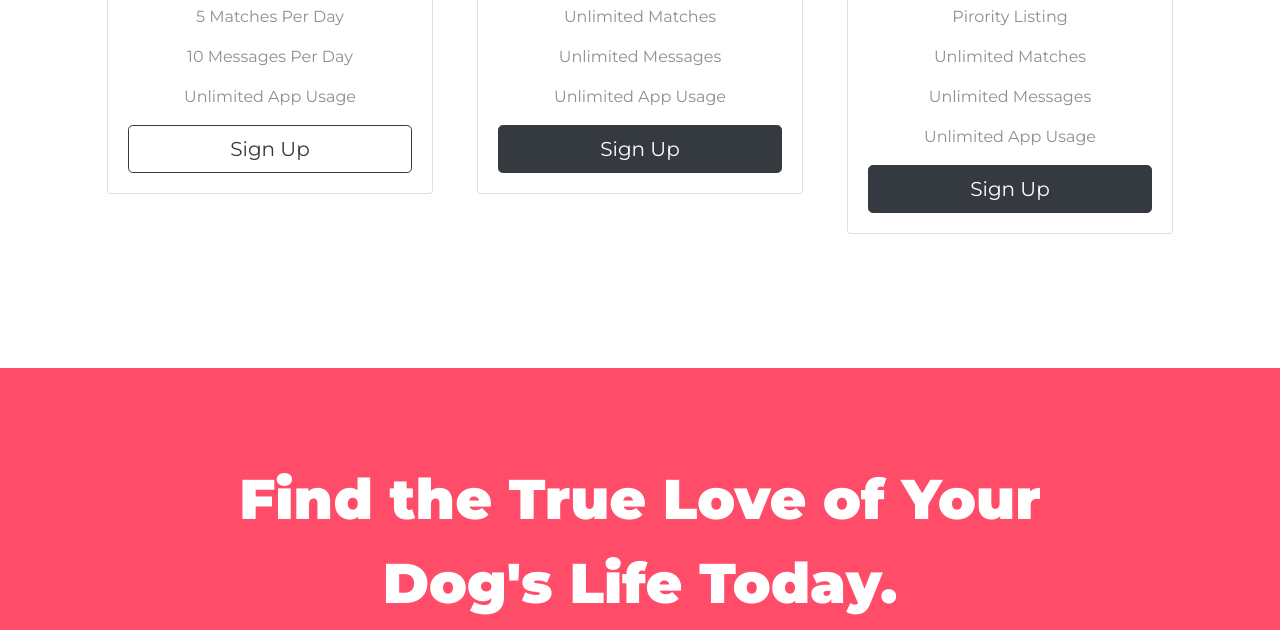
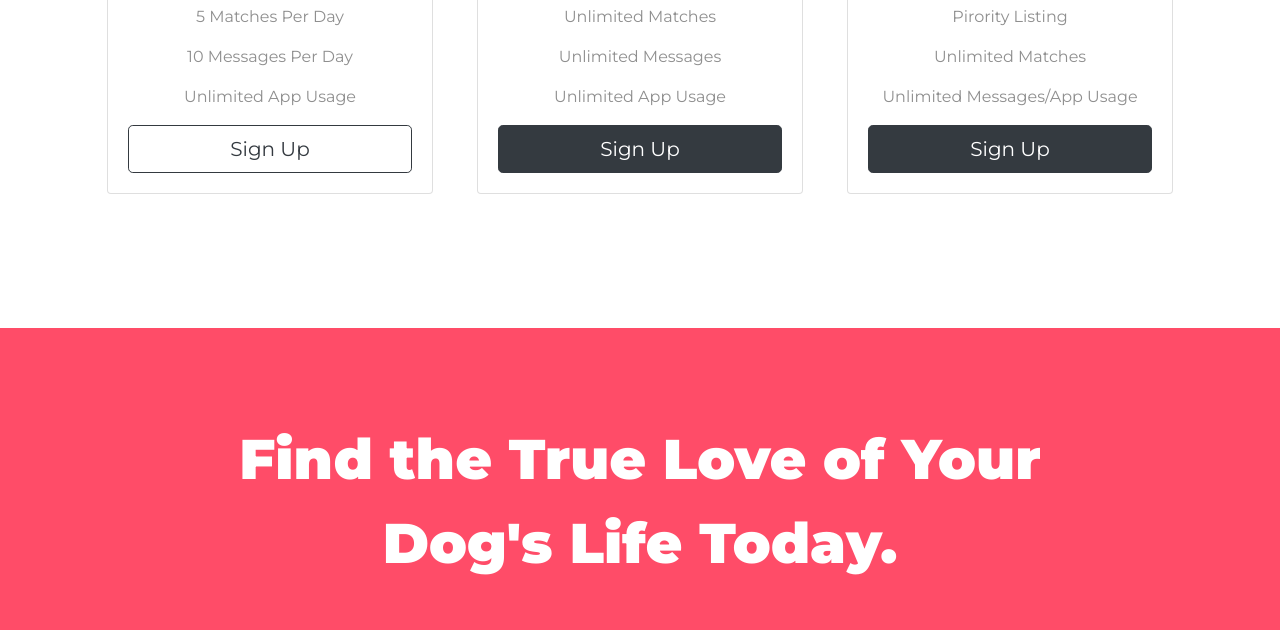
Before and after one commit to saikrishnadas/TinDog, a plain HTML site: page index.html in a window 1280 px wide. Shown: the part 2198-2828 px from the top of the page. Drawn offline with nearby package versions, Linux system fonts and the light colour scheme.

Commit message:
final final

```diff
--- a/index.html
+++ b/index.html
@@ -184,8 +184,7 @@
             <h2 class="pricing-text">$99 / mo</h2>
             <p>Pirority Listing</p>
             <p>Unlimited Matches</p>
-            <p>Unlimited Messages</p>
-            <p>Unlimited App Usage</p>
+            <p>Unlimited Messages/App Usage</p>
             <button type="button" class="btn btn-lg btn-block btn-dark">Sign Up</button>
           </div>
         </div>
```
